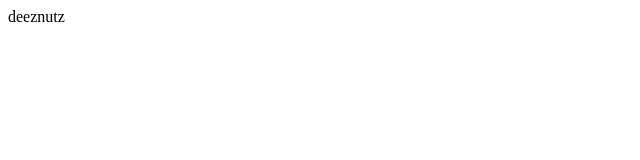
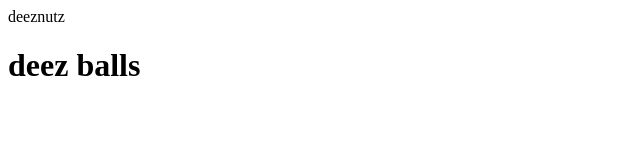
Before and after one commit to Josh-cannot-code/recipe-reduce-rust, a plain HTML site: page index.html in a window 1280 px wide. Shown: the whole page, without its empty margins (0-640 px from the left). Drawn offline with Linux system fonts and the light colour scheme.

Commit message:
updated index.html (#9)
* updated index.html

* updated index.html again

```diff
--- a/index.html
+++ b/index.html
@@ -8,5 +8,6 @@
 		<div>
 			deeznutz
 		</div>
+		<h1>deez balls</h1>
 	</body>
 </html>
```
